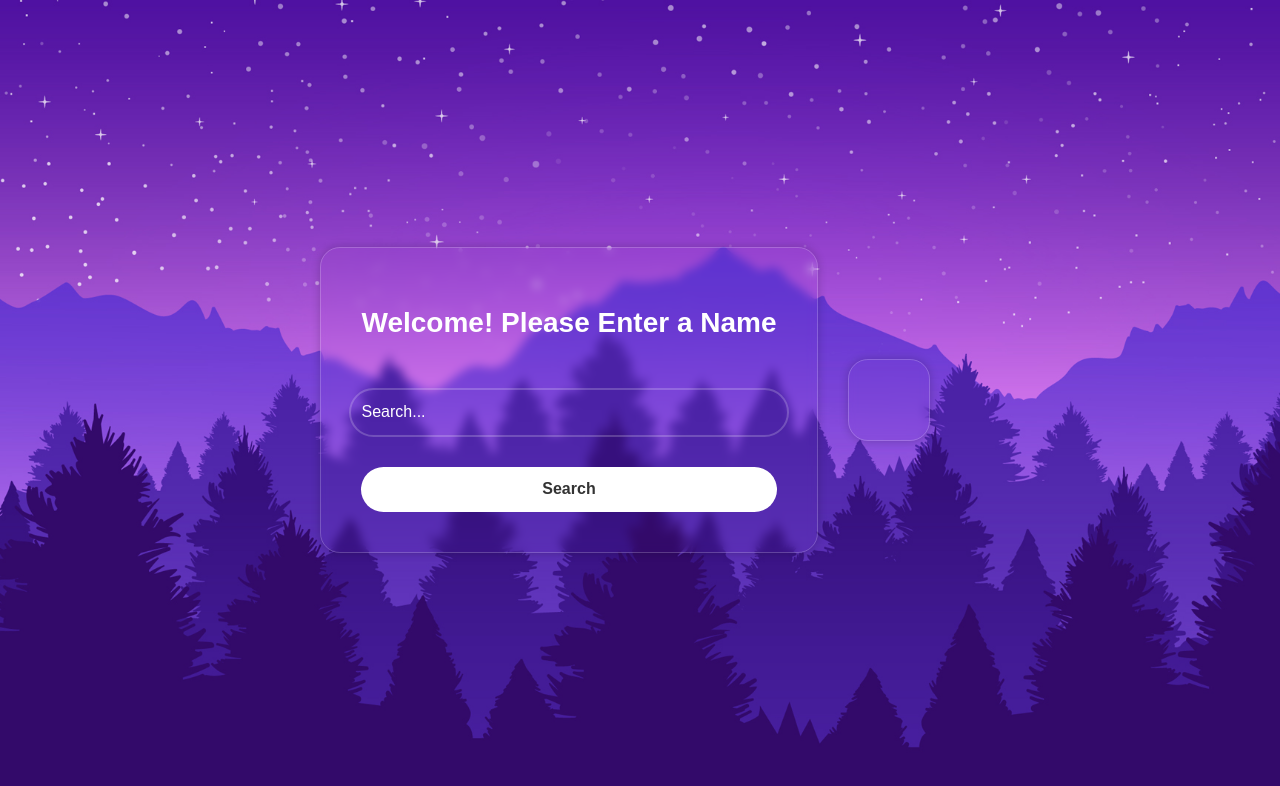
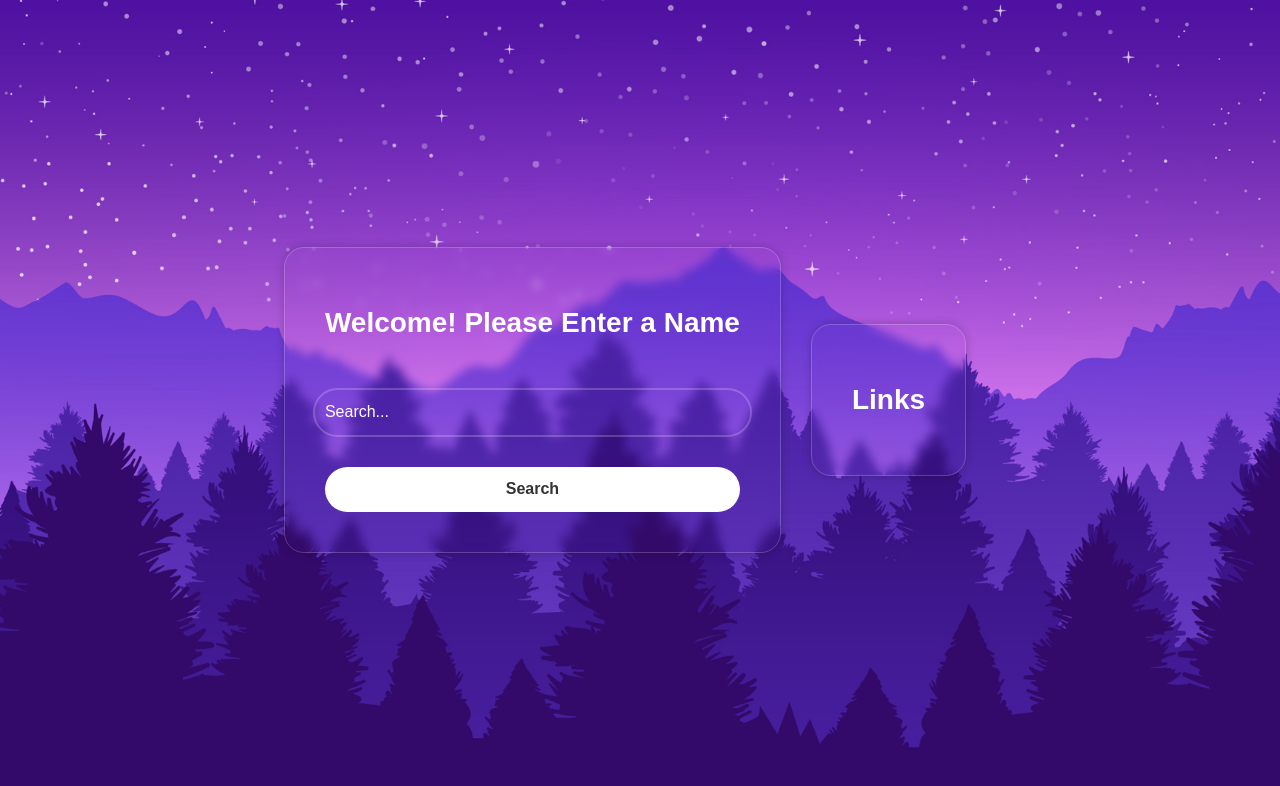
Before and after one commit to RomanNevmerzhytskyi/VU_EPP, a website: page public/index.html in a window 1280 px wide. Drawn offline with nearby package versions, Linux system fonts and the light colour scheme.

Commit message:
Update index.html

```diff
--- a/public/index.html
+++ b/public/index.html
@@ -15,7 +15,7 @@
         <input type="text" placeholder="Search..." name="search" class="container__input">
         <button class="container__button">Search</button>
     </div>
-    <div class="container__results"></div>
+    <div class="container__results"><h1 class="container__text">Links</h1></div>
 
     <!-- Updated script tag to include the defer attribute -->
     <script src="https://cdn.jsdelivr.net/npm/axios/dist/axios.min.js" defer></script>
```
